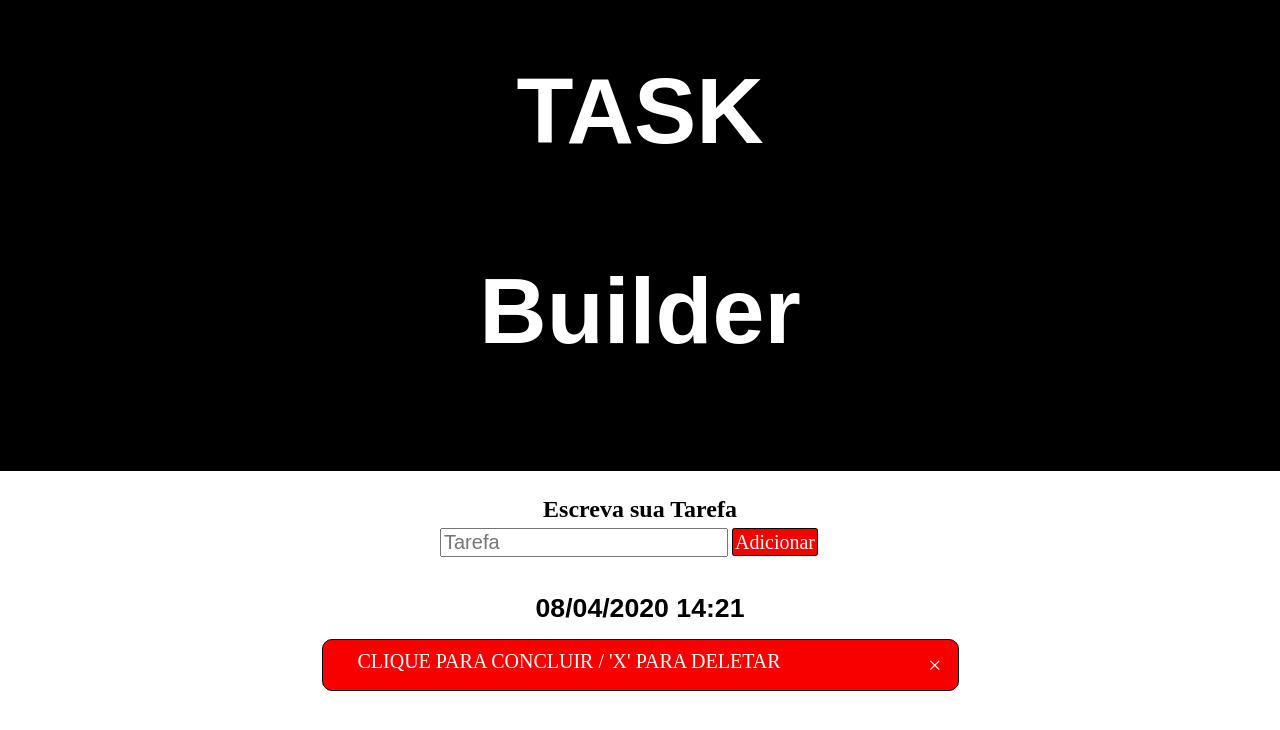
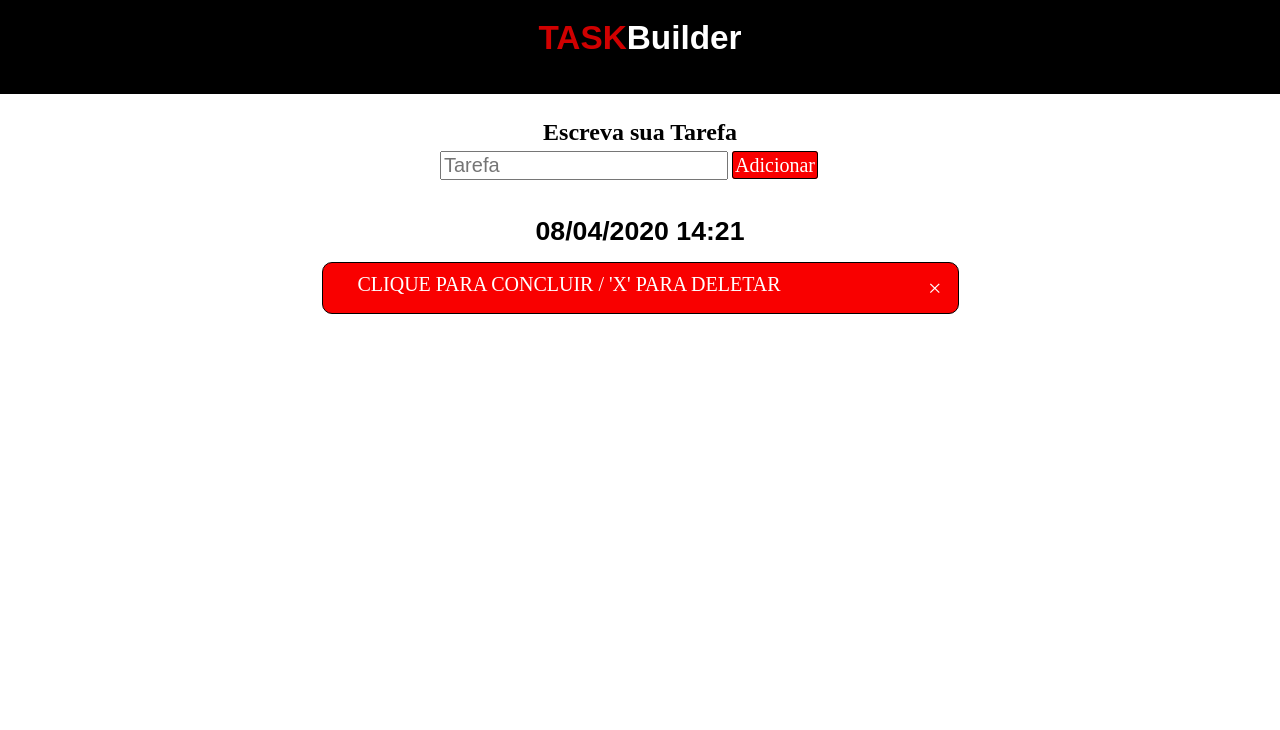
Before and after one commit to GabrielRioo/TaskBuilder, a plain HTML site: page index.html in a window 1280 px wide. Drawn offline with Linux system fonts and the light colour scheme.

Commit message:
Adding the css style to 'TaskBuilder'

```diff
--- a/css/estilo.css
+++ b/css/estilo.css
@@ -6,6 +6,18 @@ header#cabecalho {
 	text-align: center;
 	font-size: 35pt;
 	font-family: Arial;
+}
+
+h1#task {
+	color: #D00000;
+	margin: 1.5rem auto 1.5rem auto;
+	font-size: 25pt;
+}
+p#builder {
+	color: white;
+	margin: auto;
+	display: inline;
+	font-size: 25pt;
 }
 
 ul {
```
